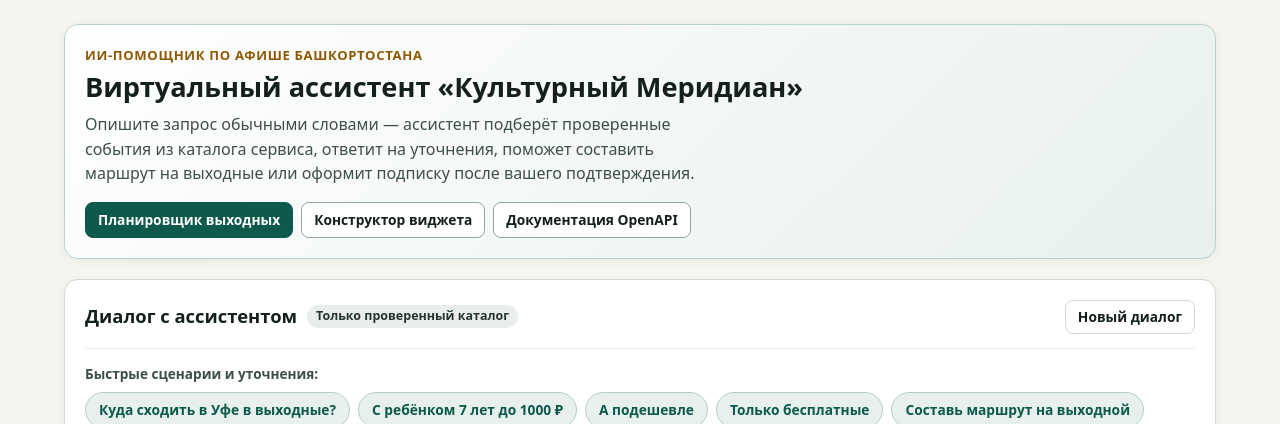
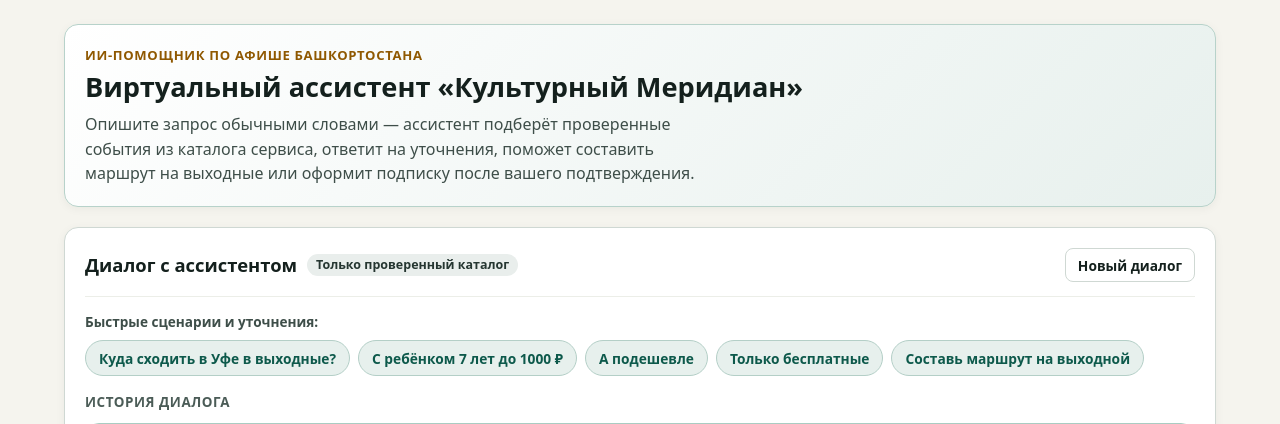
Before and after one commit to georgij-spiridonov/cultural-meridian, a Python web app: template src/entrypoints/web/templates/assistant.html in a window 1280 px wide. Shown: the part 64-488 px from the top of the page. Run offline with Jinja, Linux system fonts and the light colour scheme; the template is opened without the code that fills it, so the values that code supplies are empty.

Commit message:
style(web): убрать дублирующиеся кнопки навигации из hero-блока /assistant

```diff
--- a/src/entrypoints/web/static/styles.css
+++ b/src/entrypoints/web/static/styles.css
@@ -1508,12 +1508,6 @@ dialog::backdrop {
   margin: 0;
   color: var(--ink-secondary);
   max-width: 68ch;
-}
-
-.assistant-quick-nav {
-  display: flex;
-  flex-wrap: wrap;
-  gap: 8px;
 }
 
 .assistant-workspace {
--- a/src/entrypoints/web/templates/assistant.html
+++ b/src/entrypoints/web/templates/assistant.html
@@ -15,12 +15,6 @@
           ответит на уточнения, поможет составить маршрут на выходные или оформит подписку после вашего подтверждения.
         </p>
       </div>
-
-      <nav class="assistant-quick-nav" aria-label="Связанные разделы сервиса">
-        <a class="button button--small button--primary" href="/planner">Планировщик выходных</a>
-        <a class="button button--small" href="/widget/demo">Конструктор виджета</a>
-        <a class="button button--small" href="/docs" target="_blank" rel="noopener noreferrer">Документация OpenAPI</a>
-      </nav>
     </div>
   </section>
 
```
